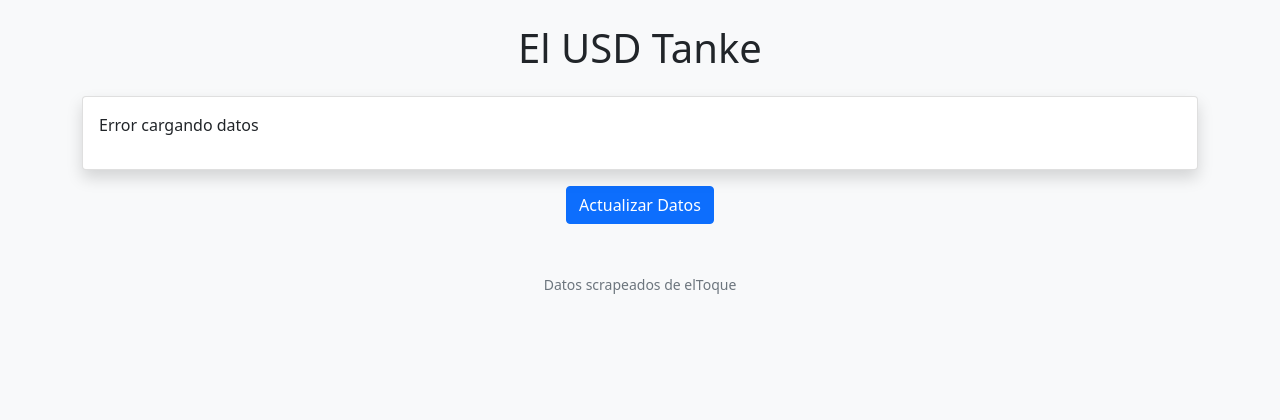
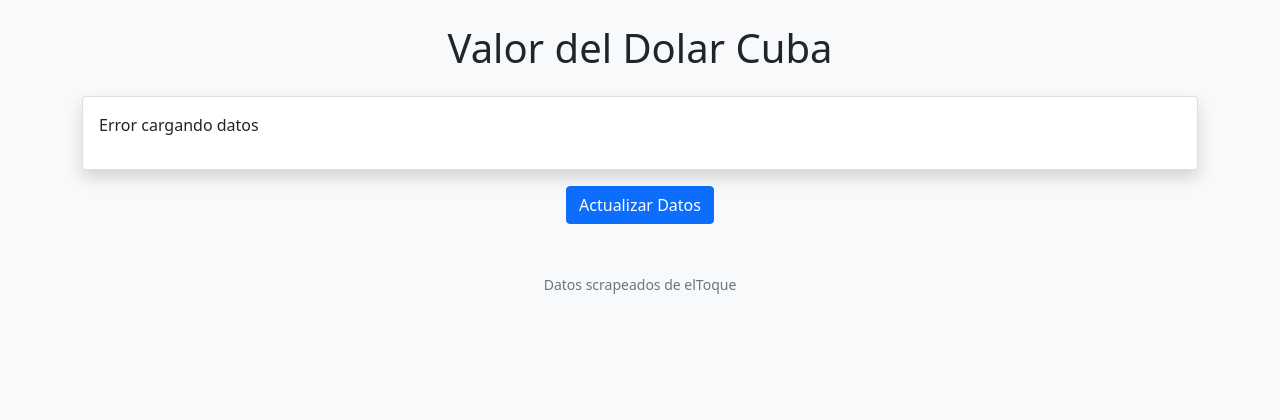
Before and after one commit to gabitotoyo/USD, a Flask app: page / in a window 1280 px wide. Shown: the top 420 px of the page. Run offline with Flask 2, Linux system fonts and the light colour scheme; data that the repository does not hold is empty.

Commit message:
Update index.html

```diff
--- a/templates/index.html
+++ b/templates/index.html
@@ -3,7 +3,7 @@
 <head>
     <meta charset="UTF-8">
     <meta name="viewport" content="width=device-width, initial-scale=1.0">
-    <title>Valor del Dólar en Cuba</title>
+    <title>El USD Tanke</title>
     <!-- Bootstrap CSS -->
     <link href="https://cdn.jsdelivr.net/npm/bootstrap@5.1.3/dist/css/bootstrap.min.css" rel="stylesheet">
     <!-- Estilos personalizados -->
@@ -27,7 +27,7 @@
 </head>
 <body class="bg-light">
     <div class="container py-4">
-        <h1 class="text-center mb-4">El USD Tanke</h1>
+        <h1 class="text-center mb-4">Valor del Dolar Cuba</h1>
 
         <!-- Gráfico Plotly -->
         <div class="card shadow">
```
